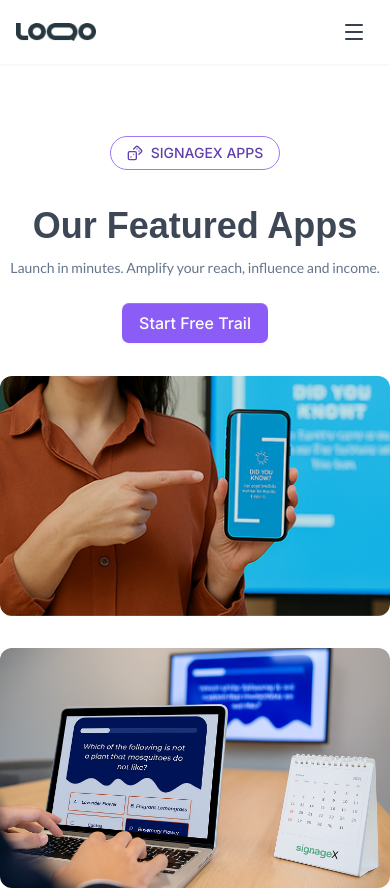
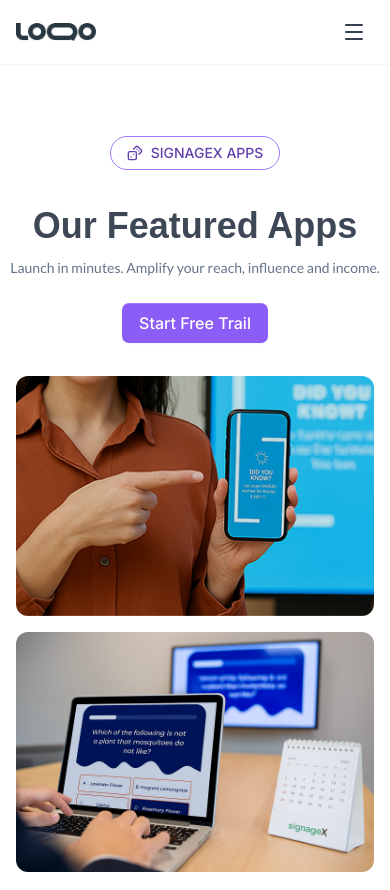
Before and after one commit to TechinoidProjects/signageX-Website, a Next.js app: page /widgets in a window 390 px wide. Shown: the top 890 px of the page. Built offline with nearby package versions, Linux system fonts and the light colour scheme; a web font is replaced by a local one.

Commit message:
fix responsiveness issues and complete the page

```diff
--- a/src/components/Widgets/AllWidgets.tsx
+++ b/src/components/Widgets/AllWidgets.tsx
@@ -108,7 +108,7 @@ export default function AllWidgets() {
   };
 
   return (
-    <section className="bg-white w-full flex justify-center items-center py-8 md:py-16 px-4">
+    <section className="bg-white w-full flex justify-center items-center py-8 md:py-16">
       <div className=" container mx-auto flex flex-col justify-center items-center  ">
         <div className="flex flex-col justify-between items-center pb-8 gap-2">
             <Badge
--- a/src/components/Widgets/WidgetsBrowser.tsx
+++ b/src/components/Widgets/WidgetsBrowser.tsx
@@ -26,7 +26,7 @@ export default function WidgetsBrowser({
   const tags = Array.from(new Set(allItems.map((i) => i.tag)));
 
   return (
-    <div className="w-full max-w-6xl mx-auto p-4 space-y-6 mt-15">
+    <div className="w-full space-y-6 mt-15">
 
       {/* Filters */}
       <WidgetsFilters
@@ -36,7 +36,7 @@ export default function WidgetsBrowser({
       />
 
       {/* Cards */}
-      <div className="grid grid-cols-1 md:grid-cols-2 gap-6">
+      <div className="grid grid-cols-1 md:grid-cols-2 xl:gap-8 gap-4 px-4 xl:px-0">
         {items.map((item) => (
           <WidgetCard key={item.id} item={item} />
         ))}
--- a/src/components/common/Hero.tsx
+++ b/src/components/common/Hero.tsx
@@ -28,8 +28,8 @@ export default function Hero({
   buttonShown = true,
 }: HeroProps) {
   return (
-    <section className="bg-white w-full h-full py-16 md:py-6">
-      <div className="container mx-auto flex flex-col justify-center items-center md:gap-4">
+    <section className="bg-white w-full flex items-center justify-center py-16 md:py-6">
+      <div className="container mx-auto flex flex-col justify-center items-center xl:gap-4">
 
         <div className="flex flex-col justify-between items-center pb-8 gap-6 text-center">
           <Badge text={badgeText} icon={Dices} variant="outline" color="custom" />
@@ -38,10 +38,10 @@ export default function Hero({
             <Button size="lg" color="purple">{buttonText}</Button>
           }
         </div>
-        <div className="flex flex-col md:flex-row justify-between gap-8 w-full">
+        <div className="container flex flex-col md:flex-row justify-between gap-4 xl:gap-8 w-full px-4 xl:px-0">
           <Image
             src={imageOneSrc}
-            className="w-full h-60 object-cover rounded-xl"
+            className="w-full md:w-1/2 h-60 object-cover rounded-xl"
             alt="Hero Imge One"
             width={500}
             height={500}
@@ -49,7 +49,7 @@ export default function Hero({
 
           <Image
             src={imageTwoSrc}
-            className="w-full h-60 object-cover rounded-xl"
+            className="w-full md:w-1/2 h-60 object-cover rounded-xl"
             alt="Hero Imge Two"
             width={500}
             height={500}
--- a/src/components/ui/cards/WidgetCard.tsx
+++ b/src/components/ui/cards/WidgetCard.tsx
@@ -13,7 +13,7 @@ interface WidgetCardProps {
 
 export default function WidgetCard({ item }: WidgetCardProps) {
   return (
-    <div className="rounded-3xl h-80 overflow-hidden border border-neutral-100/50 box-shadow-card flex flex-col">
+    <div className="rounded-3xl h-100 overflow-hidden border border-neutral-100/50 box-shadow-card flex flex-col">
       <div className="flex items-center justify-between gap-2 px-3 py-4 bg-white shrink-0">
         <div className="flex items-center gap-2">
           <span className="w-3 h-3 rounded-full bg-red-500/50"></span>
```
